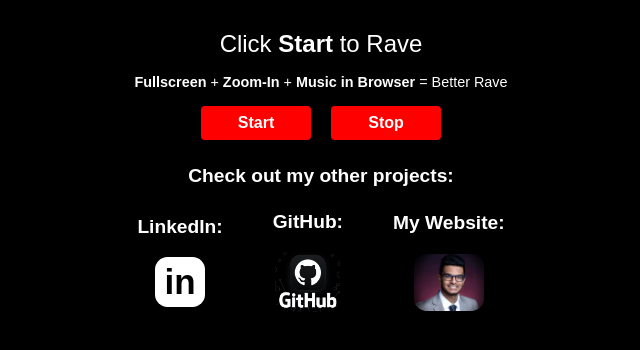
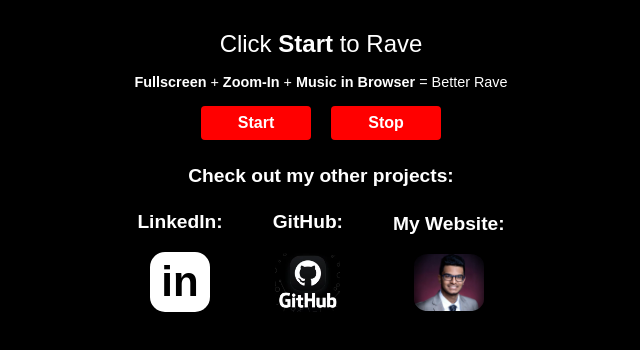
Before and after one commit to AarjavJain101/beat_detection_website, a React (Create React App) app: page / in a window 1280 px wide. Shown: the top 350 px of the page, without its empty margins (319-959 px from the left). Built offline with nearby package versions, Linux system fonts and the light colour scheme.

Commit message:
Styling Fix

```diff
--- a/src/styles/Start.css
+++ b/src/styles/Start.css
@@ -80,9 +80,9 @@
 }
 
 .linked-in-btn {
-    width: 50px;
-    height: 50px;
-    font-size: 35px;
+    width: 60px;
+    height: 60px;
+    font-size: 42px;
     font-weight: 600;
     background-color: white;
     color: black;
```
